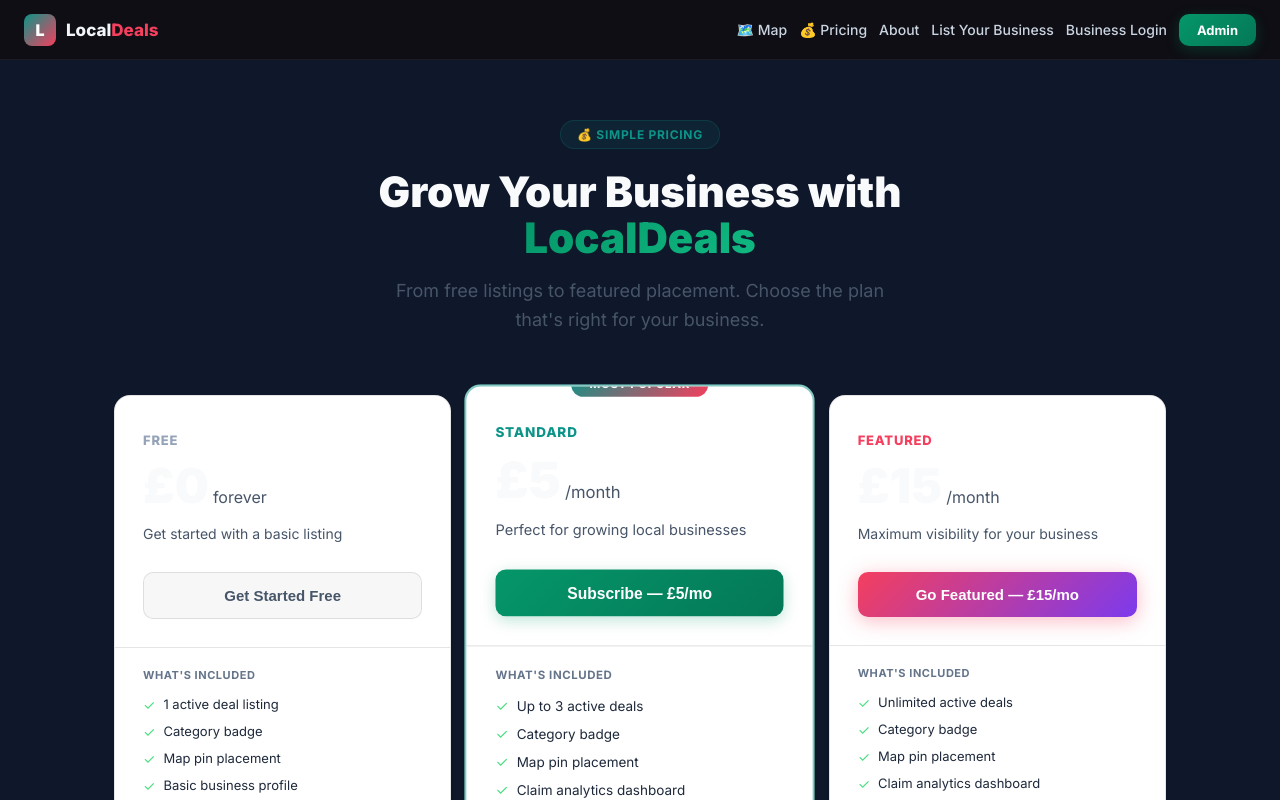
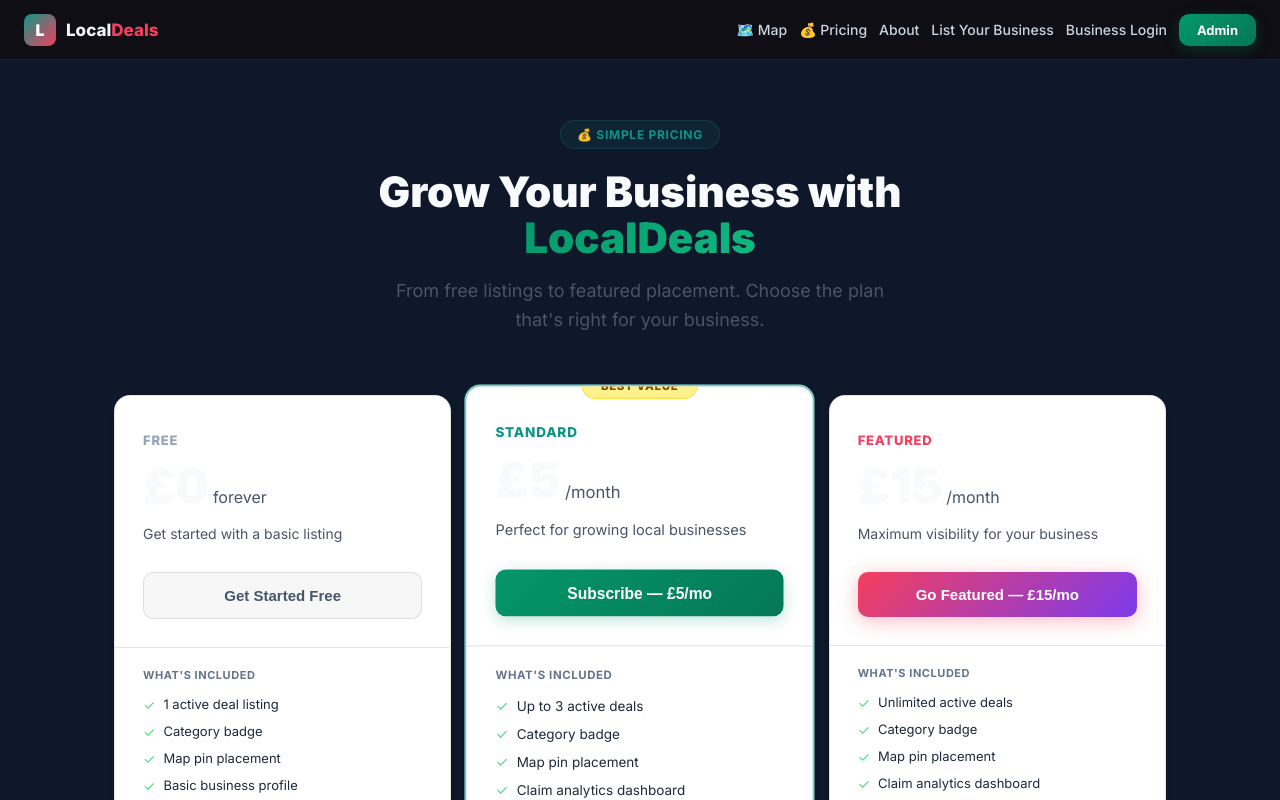
Before and after one commit to studio67gb/local-deals, a Next.js app: page /pricing in a window 1280 px wide. Shown: the top 800 px of the page. Built offline with nearby package versions, Linux system fonts and the light colour scheme.

Commit message:
Add Best Value soft yellow badge

```diff
--- a/app/pricing/page.tsx
+++ b/app/pricing/page.tsx
@@ -118,10 +118,12 @@ export default function PricingPage() {
             {t.popular && (
               <div style={{
                 position: "absolute", top: -14, left: "50%", transform: "translateX(-50%)",
-                background: "linear-gradient(135deg, #0D9488, #F43F5E)",
-                color: "white", fontSize: 11, fontWeight: 800, textTransform: "uppercase",
+                background: "#fef08a",
+                color: "#854d0e",
+                border: "1px solid #fde047",
+                fontSize: 11, fontWeight: 800, textTransform: "uppercase",
                 letterSpacing: "0.06em", padding: "5px 18px", borderRadius: 999,
-              }}>Most Popular</div>
+              }}>Best Value</div>
             )}
 
             <div style={{ padding: "36px 28px 28px" }}>
```
